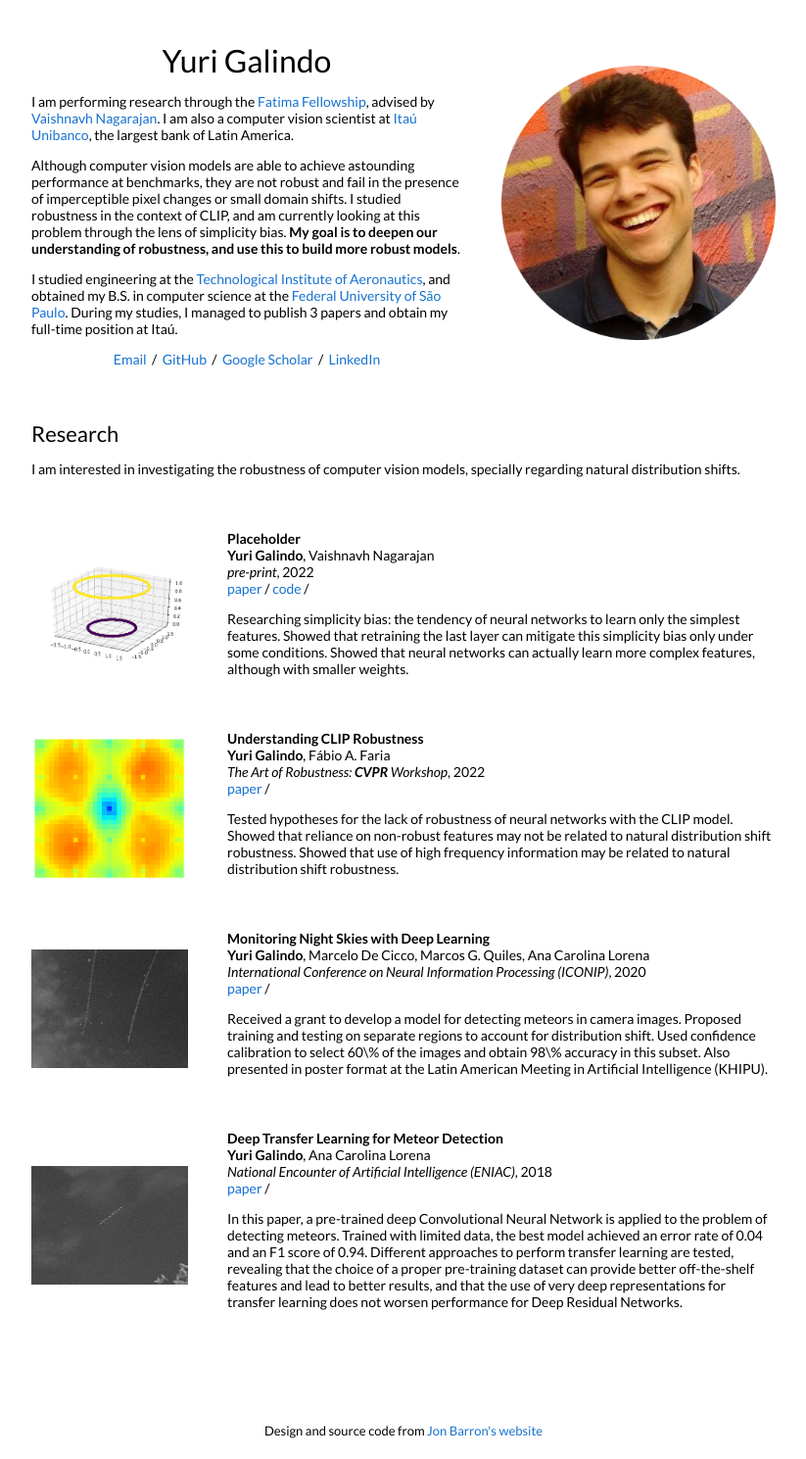
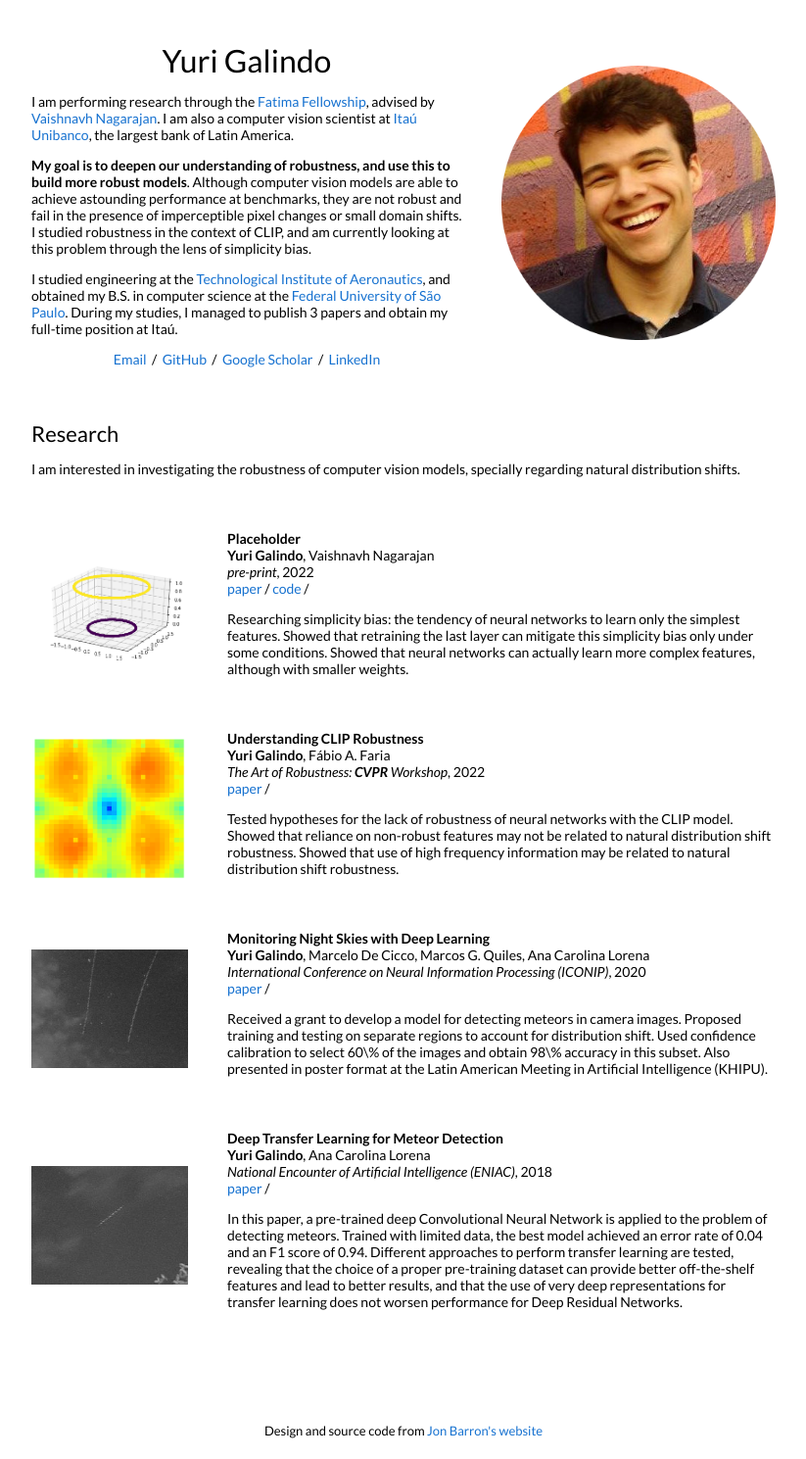
Before and after one commit to yurigalindo/yurigalindo.github.io, a Jekyll site: the page built from _posts/2022-06-02-fatima.markdown, in a window 1280 px wide. Shown: the whole page at 98% size, without its empty margins (228-1051 px from the left). Built offline with Jekyll 4.4.1, drawn with Linux system fonts in a browser that asks for light colours.

Commit message:
Inverted research bio order

```diff
--- a/_layouts/default.html
+++ b/_layouts/default.html
@@ -31,7 +31,7 @@
               <p> I am performing research through the <a href="https://www.fatimafellowship.com/">Fatima Fellowship</a>, advised by <a href="https://vaishnavh.github.io/home/index.html">Vaishnavh Nagarajan</a>. I am also a computer vision scientist at <a href="https://www.itau.com/">Itaú Unibanco</a>, the largest bank of Latin America.
               </p>
               <p>
-                Although computer vision models are able to achieve astounding performance at benchmarks, they are not robust and fail in the presence of imperceptible pixel changes or small domain shifts. I studied robustness in the context of CLIP, and am currently looking at this problem through the lens of simplicity bias. <strong>My goal is to deepen our understanding of robustness, and use this to build more robust models</strong>.
+                <strong>My goal is to deepen our understanding of robustness, and use this to build more robust models</strong>. Although computer vision models are able to achieve astounding performance at benchmarks, they are not robust and fail in the presence of imperceptible pixel changes or small domain shifts. I studied robustness in the context of CLIP, and am currently looking at this problem through the lens of simplicity bias.
               </p>
               <p>
                 I studied engineering at the <a href="http://www.ita.br/">Technological Institute of Aeronautics</a>, and obtained my B.S. in computer science at the <a href="https://www.unifesp.br/world/">Federal University of São Paulo</a>. During my studies, I managed to publish 3 papers and obtain my full-time position at Itaú.
```
